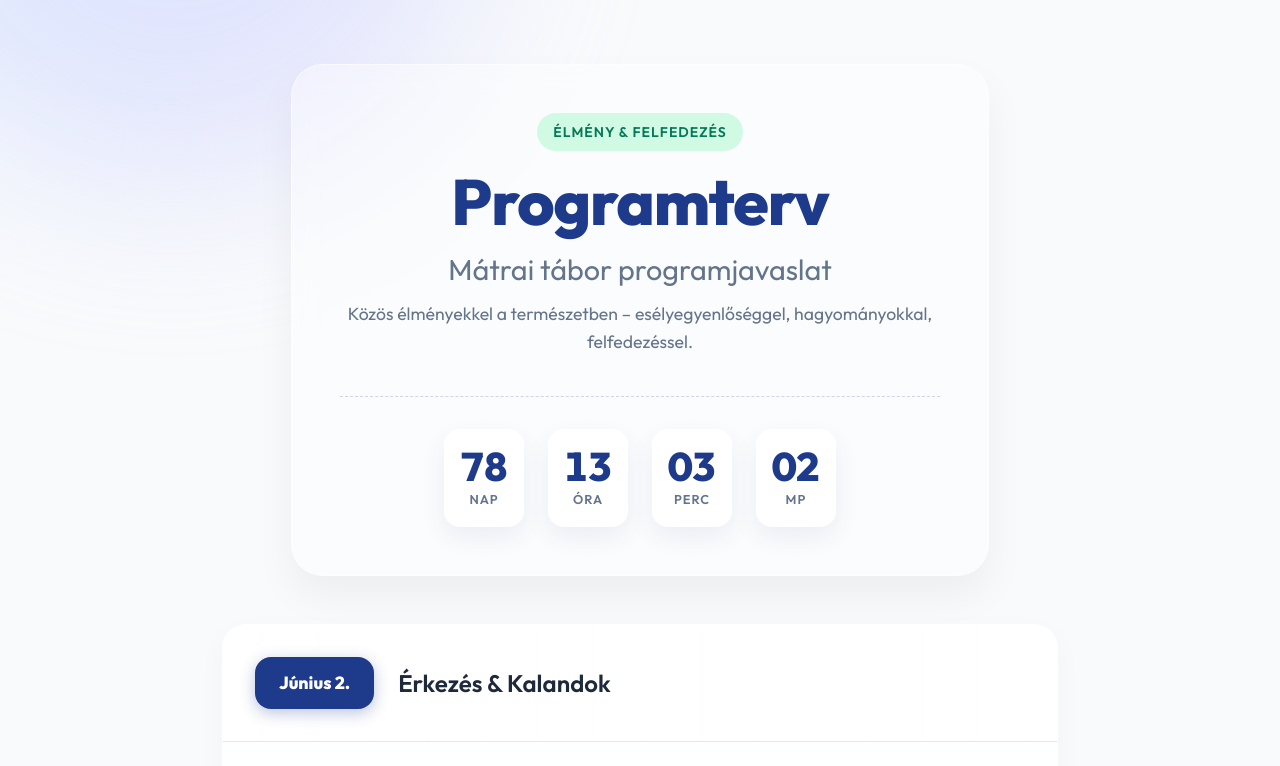
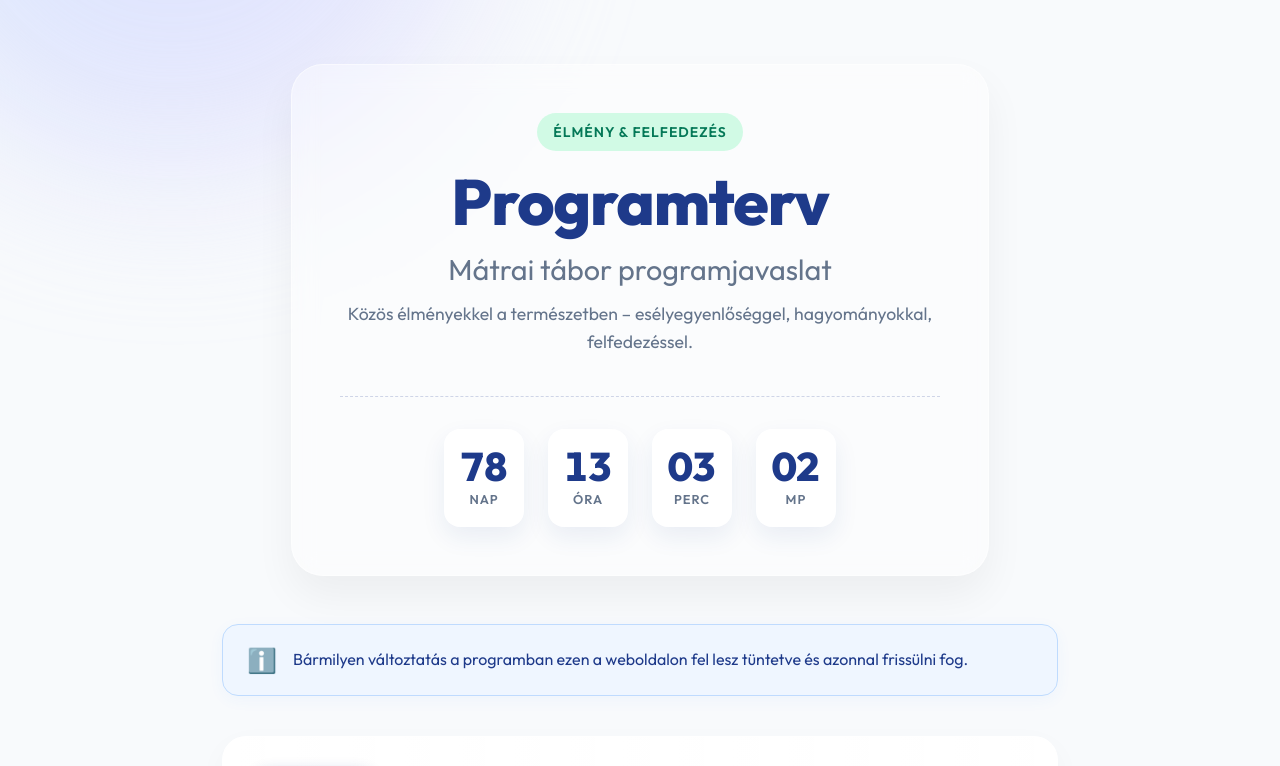
Before and after one commit to davidsimo2105/matrai-tabor, a website built with Vite: page index.html in a window 1280 px wide. Shown: the top 766 px of the page. Built offline with nearby package versions, Linux system fonts and the light colour scheme.

Commit message:
Add info banner about updates

```diff
--- a/index.html
+++ b/index.html
@@ -42,6 +42,11 @@
     </header>
 
     <main class="container">
+        <div class="info-banner">
+            <span class="icon">ℹ️</span>
+            Bármilyen változtatás a programban ezen a weboldalon fel lesz tüntetve és azonnal frissülni fog.
+        </div>
+
         <div class="timeline">
             <!-- Day 1 -->
             <div class="card js-scroll">
--- a/styles.css
+++ b/styles.css
@@ -179,6 +179,24 @@ h2 {
     max-width: 900px;
     margin: 0 auto;
     padding: 2rem;
+}
+
+.info-banner {
+    background: #eff6ff;
+    border: 1px solid #bfdbfe;
+    border-radius: 1rem;
+    padding: 1rem 1.5rem;
+    margin-bottom: 2.5rem;
+    color: #1e3a8a;
+    font-weight: 500;
+    display: flex;
+    align-items: center;
+    gap: 1rem;
+    box-shadow: 0 4px 15px rgba(59, 130, 246, 0.05);
+}
+
+.info-banner .icon {
+    font-size: 1.5rem;
 }
 
 /* Timeline/Cards */
```
